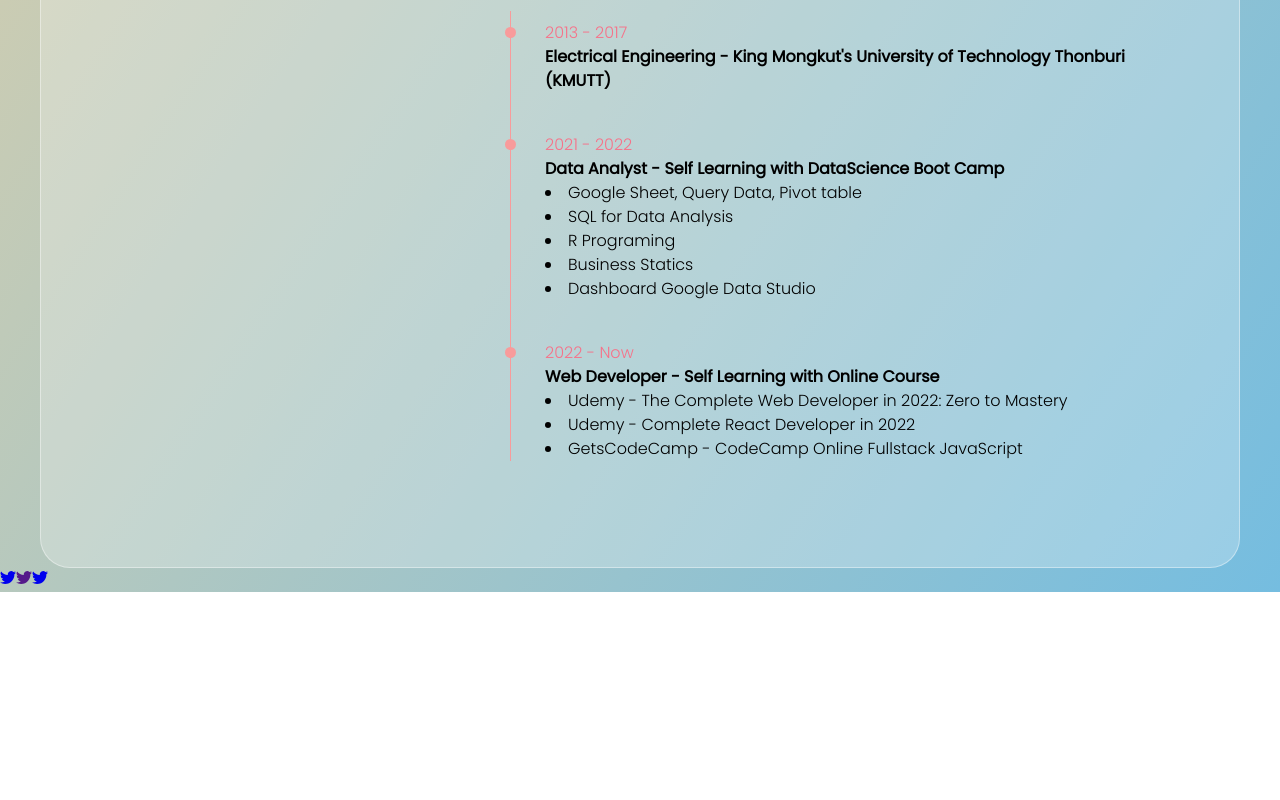
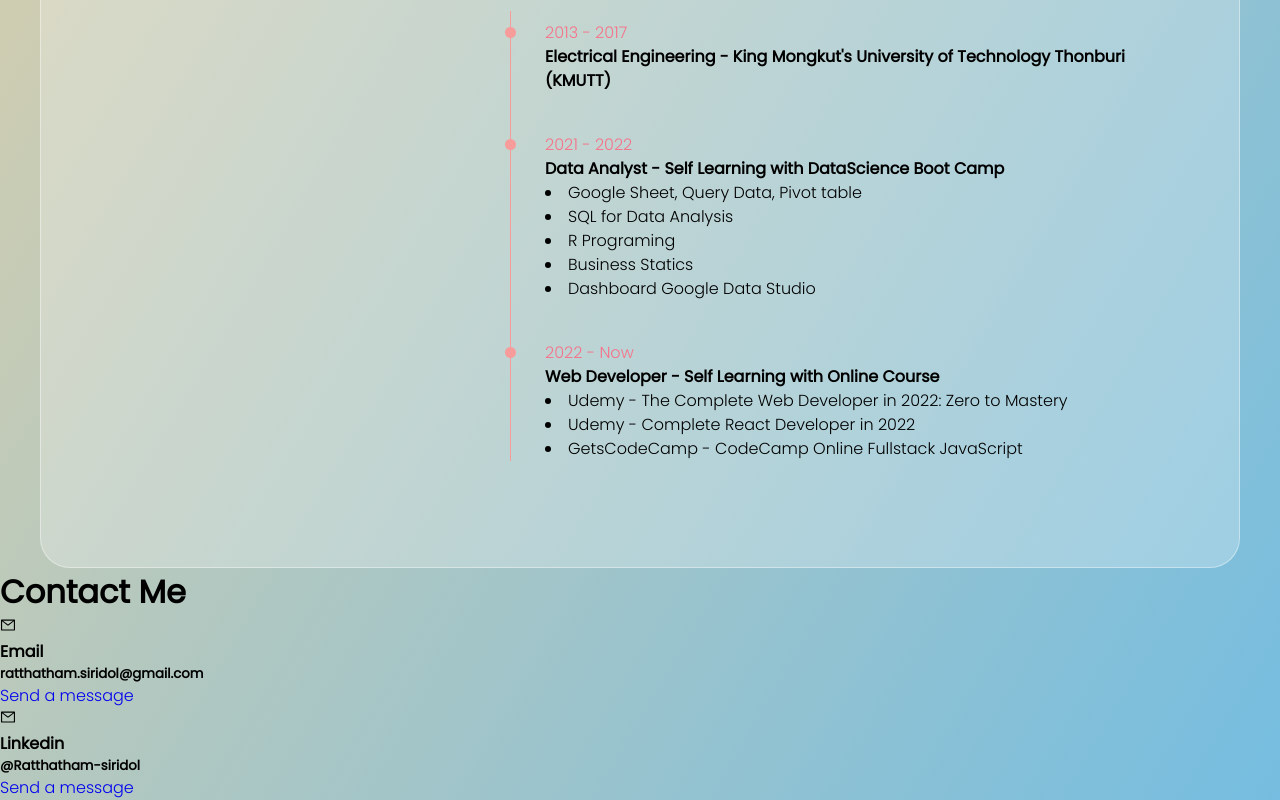
Before and after one commit to Ratthatham/rts-website, a React (Create React App) app: page / in a window 1280 px wide. Shown: the part 1352-2152 px from the top of the page. Before the commit the page ends 1944 px from the top, so only its background shows below. Built offline with nearby package versions, Linux system fonts and the light colour scheme.

Commit message:
build: create contact section

```diff
--- a/src/App.js
+++ b/src/App.js
@@ -1,6 +1,7 @@
 import './App.css';
 import AboutSection from './component/about-section/about-section';
-import ContactNav from './component/contact-section/contact-nav';
+import ContactNav from './component/contact-nav/contact-nav';
+import ContactSection from './component/contact-section/contact-section';
 import HomeSection from './component/home-section/home-section';
 
 function App() {
@@ -8,7 +9,8 @@ function App() {
     <div className="app">
       <HomeSection/>
       <AboutSection/>
-      <ContactNav/>
+      {/* <ContactNav/> */}
+      <ContactSection/>
     </div>
   );
 }
--- a/src/component/contact-section/contact-nav.js
+++ b/src/component/contact-nav/contact-nav.js
@@ -6,8 +6,6 @@ const ContactNav = () => {
     return(
         <div className="contact-nav-container">
             <a href='https://twitter.com/EarthSiridon'><BsTwitter/></a>
-            <a href=''><BsTwitter/></a>
-            <a href='https://twitter.com/EarthSiridon'><BsTwitter/></a>
         </div>
     )
 }
--- /dev/null
+++ b/src/component/contact-section/contact-section.js
@@ -0,0 +1,28 @@
+import React from "react";
+import { AiOutlineMail } from "react-icons/ai";
+
+const ContactSection = () => {
+    return(
+        <div className="contact-section-container">
+            <h1>Contact Me</h1>
+            <div className="container contact_container">
+                <div className="contact-options">
+                    <article className="contact-option">
+                        <AiOutlineMail/>
+                        <h4>Email</h4>
+                        <h5>ratthatham.siridol@gmail.com</h5>
+                        <a href="mailto:ratthatham.siridol@gmail.com">Send a message</a>
+                    </article>
+                    <article className="contact-option">
+                        <AiOutlineMail/>
+                        <h4>Linkedin</h4>
+                        <h5>@Ratthatham-siridol</h5>
+                        <a href="https://www.linkedin.com/in/ratthatham-siridol/">Send a message</a>
+                    </article>
+                </div>
+            </div>
+        </div>
+    )
+}
+
+export default ContactSection;
```
Also changed, not shown: src/component/contact-nav/contact-nav.css (added), src/component/contact-section/contact-section.css (added).
